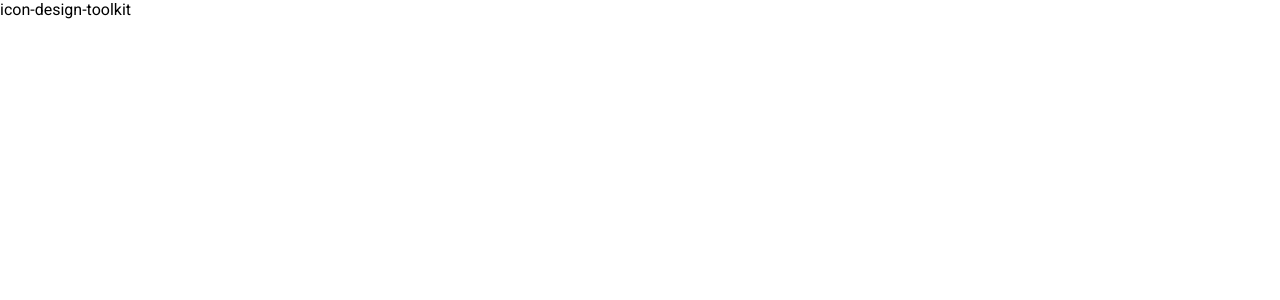
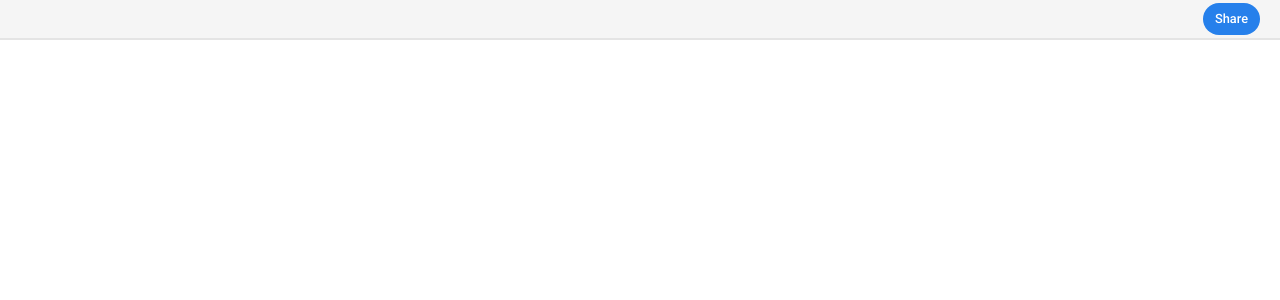
Before and after one commit to malcodeman/icon-design-toolkit, a React (Create React App) app: page / in a window 1280 px wide. Shown: the top 300 px of the page. Built offline with nearby package versions, Linux system fonts and the light colour scheme.

Commit message:
Adds header

```diff
--- a/package.json
+++ b/package.json
@@ -5,7 +5,8 @@
   "dependencies": {
     "react": "^16.8.6",
     "react-dom": "^16.8.6",
-    "react-scripts": "3.0.1"
+    "react-scripts": "3.0.1",
+    "styled-components": "^4.3.1"
   },
   "scripts": {
     "start": "react-scripts start",
--- a/src/App.js
+++ b/src/App.js
@@ -1,7 +1,13 @@
 import React from "react";
 
+import Header from "./features/header/components/Header";
+
 function App() {
-  return <div className="App">icon-design-toolkit</div>;
+  return (
+    <>
+      <Header />
+    </>
+  );
 }
 
 export default App;
--- /dev/null
+++ b/src/features/header/components/Header.js
@@ -0,0 +1,38 @@
+import React from "react";
+import styled from "styled-components";
+
+const StyledHeader = styled.header`
+  display: flex;
+  align-items: center;
+  justify-content: flex-end;
+  color: #3f3f3f;
+  background-color: #f5f5f5;
+  min-height: 40px;
+  border-bottom: 2px solid #e4e4e4;
+  padding: 0 20px;
+`;
+
+const Button = styled.button`
+  background-color: #2680eb;
+  color: #fff;
+  border: 0;
+  line-height: 32px;
+  display: flex;
+  align-items: center;
+  padding: 0 12px;
+  border-radius: 16px;
+  font-size: 0.8rem;
+  font-weight: 500;
+  font-family: Roboto;
+  cursor: pointer;
+`;
+
+function Header() {
+  return (
+    <StyledHeader>
+      <Button>Share</Button>
+    </StyledHeader>
+  );
+}
+
+export default Header;
```
Also changed, not shown: 1 other file (tests, documents, lock files or other folders).
